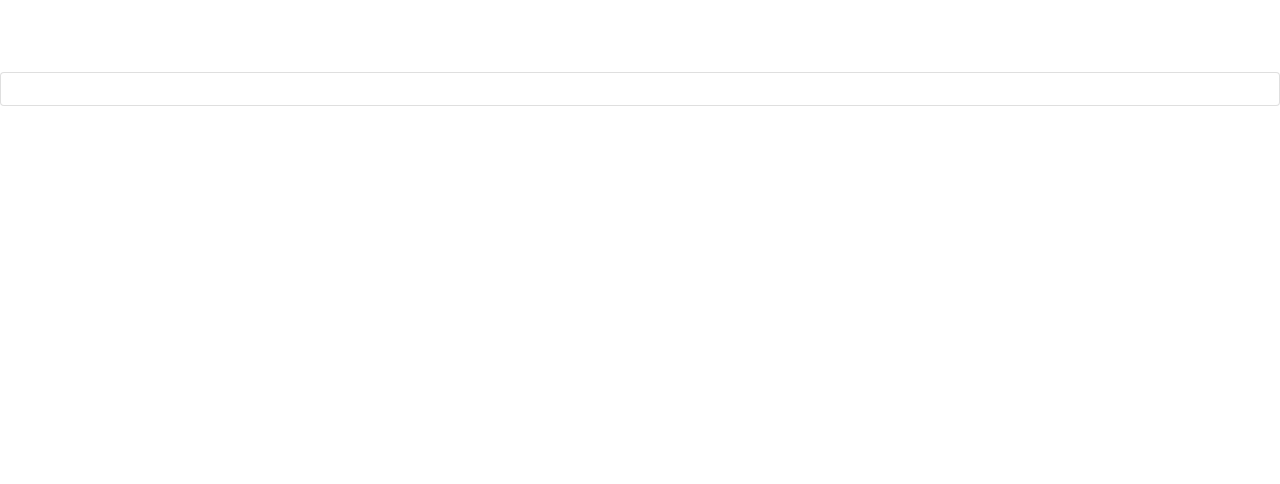
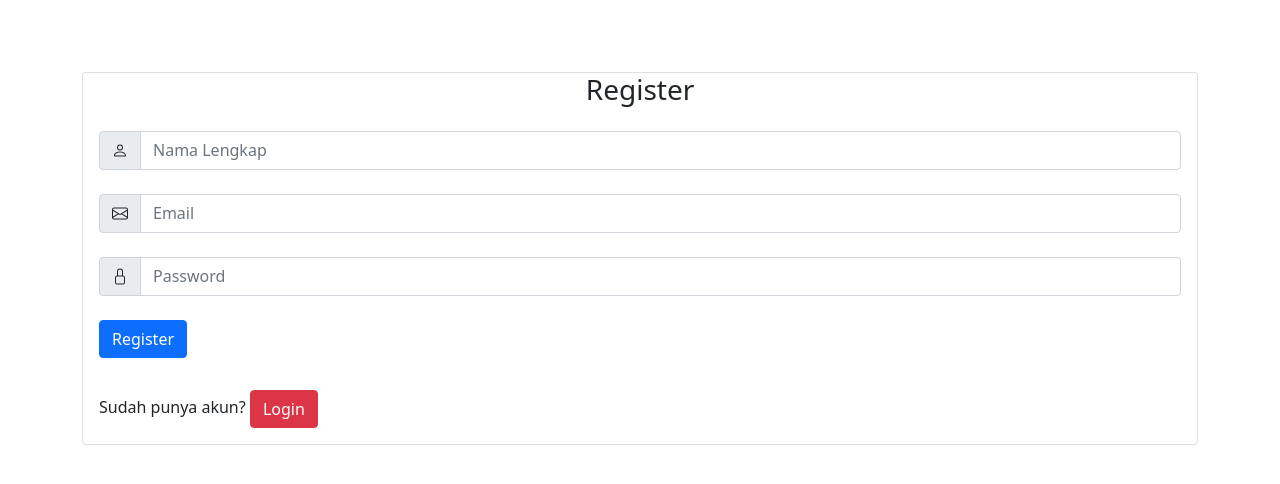
Before and after one commit to CyborgKnight/e-commerce_rehan, a PHP site: page /register.php in a window 1280 px wide. Shown: the top 484 px of the page. Run offline with PHP 8.4, Linux system fonts and the light colour scheme.

Commit message:
halaman register

```diff
--- /dev/null
+++ b/asset/css/composer.json
@@ -0,0 +1,5 @@
+{
+    "require": {
+        "twbs/bootstrap-icons": "^1.10"
+    }
+}
--- a/register.php
+++ b/register.php
@@ -11,11 +11,57 @@
 
 <body>
     <br><br><br>
-    <div class="card">
-        <div class="card-body">
-
+    <div class="container">
+        <div class="card">
+            <div>
+                <h3 style="text-align: center;"> Register </h3>
+            </div>
+            <div class="card-body">
+                <form>
+                    <div class="form-group">
+                        <div class="input-group">
+                            <div class="input-group-text">
+                                <svg xmlns="http://www.w3.org/2000/svg" width="16" height="25" fill="currentColor" class="bi bi-person" viewBox="0 0 16 16">
+                                    <path d="M8 8a3 3 0 1 0 0-6 3 3 0 0 0 0 6zm2-3a2 2 0 1 1-4 0 2 2 0 0 1 4 0zm4 8c0 1-1 1-1 1H3s-1 0-1-1 1-4 6-4 6 3 6 4zm-1-.004c-.001-.246-.154-.986-.832-1.664C11.516 10.68 10.289 10 8 10c-2.29 0-3.516.68-4.168 1.332-.678.678-.83 1.418-.832 1.664h10z" />
+                                </svg>
+                            </div>
+                            <input type="text" name="nama" class="form-control" placeholder="Nama Lengkap" required>
+                        </div>
+                        <br>
+                        <div class="input-group">
+                            <div class="input-group-text">
+                                <svg xmlns="http://www.w3.org/2000/svg" width="16" height="25" fill="currentColor" class="bi bi-envelope" viewBox="0 0 16 16">
+                                    <path d="M0 4a2 2 0 0 1 2-2h12a2 2 0 0 1 2 2v8a2 2 0 0 1-2 2H2a2 2 0 0 1-2-2V4Zm2-1a1 1 0 0 0-1 1v.217l7 4.2 7-4.2V4a1 1 0 0 0-1-1H2Zm13 2.383-4.708 2.825L15 11.105V5.383Zm-.034 6.876-5.64-3.471L8 9.583l-1.326-.795-5.64 3.47A1 1 0 0 0 2 13h12a1 1 0 0 0 .966-.741ZM1 11.105l4.708-2.897L1 5.383v5.722Z" />
+                                </svg>
+                            </div>
+                            <input type="text" name="email" class="form-control" placeholder="Email" required>
+                        </div>
+                        <br>
+                        <div class="input-group">
+                            <div class="input-group-text">
+                                <svg xmlns="http://www.w3.org/2000/svg" width="16" height="25" fill="currentColor" class="bi bi-lock" viewBox="0 0 16 16">
+                                    <path d="M8 1a2 2 0 0 1 2 2v4H6V3a2 2 0 0 1 2-2zm3 6V3a3 3 0 0 0-6 0v4a2 2 0 0 0-2 2v5a2 2 0 0 0 2 2h6a2 2 0 0 0 2-2V9a2 2 0 0 0-2-2zM5 8h6a1 1 0 0 1 1 1v5a1 1 0 0 1-1 1H5a1 1 0 0 1-1-1V9a1 1 0 0 1 1-1z" />
+                                </svg>
+                            </div>
+                            <input type="password" name="password" class="form-control" placeholder="Password" required>
+                        </div>
+                        <br>
+                        <div class="input-group">
+                            <a href="" class="btn btn-primary"> Register </a>
+                        </div>
+                    </div>
+                </form>
+            </div>
+            <div class="card-body">
+                <label class="">Sudah punya akun?</label>
+                <a href="index.php" type="submit" class="btn btn-danger"> Login </a>
+            </div>
         </div>
     </div>
 </body>
 
+<script src="asset/js/bootstrap.bundle.js">
+
+</script>
+
 </html>
```
Also changed, not shown: index.php (+23 -8 lines), 1 other file.
